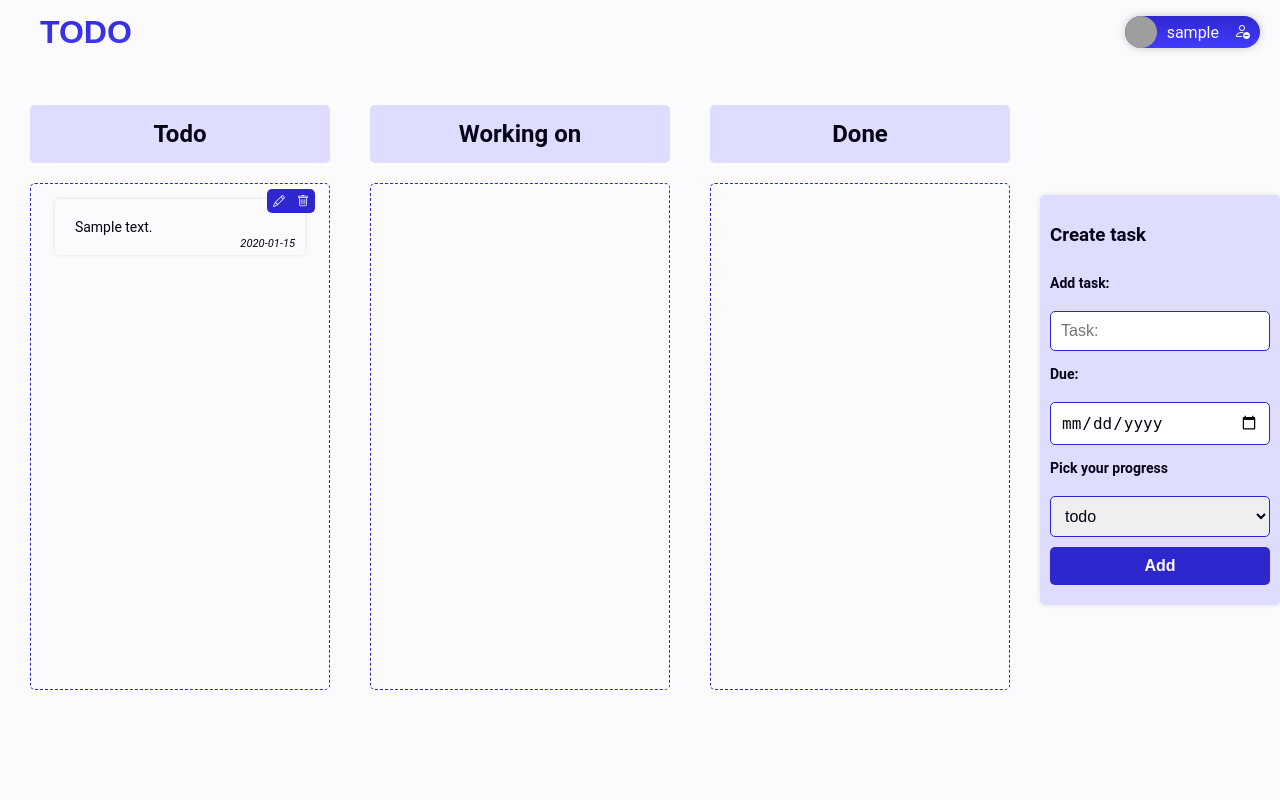
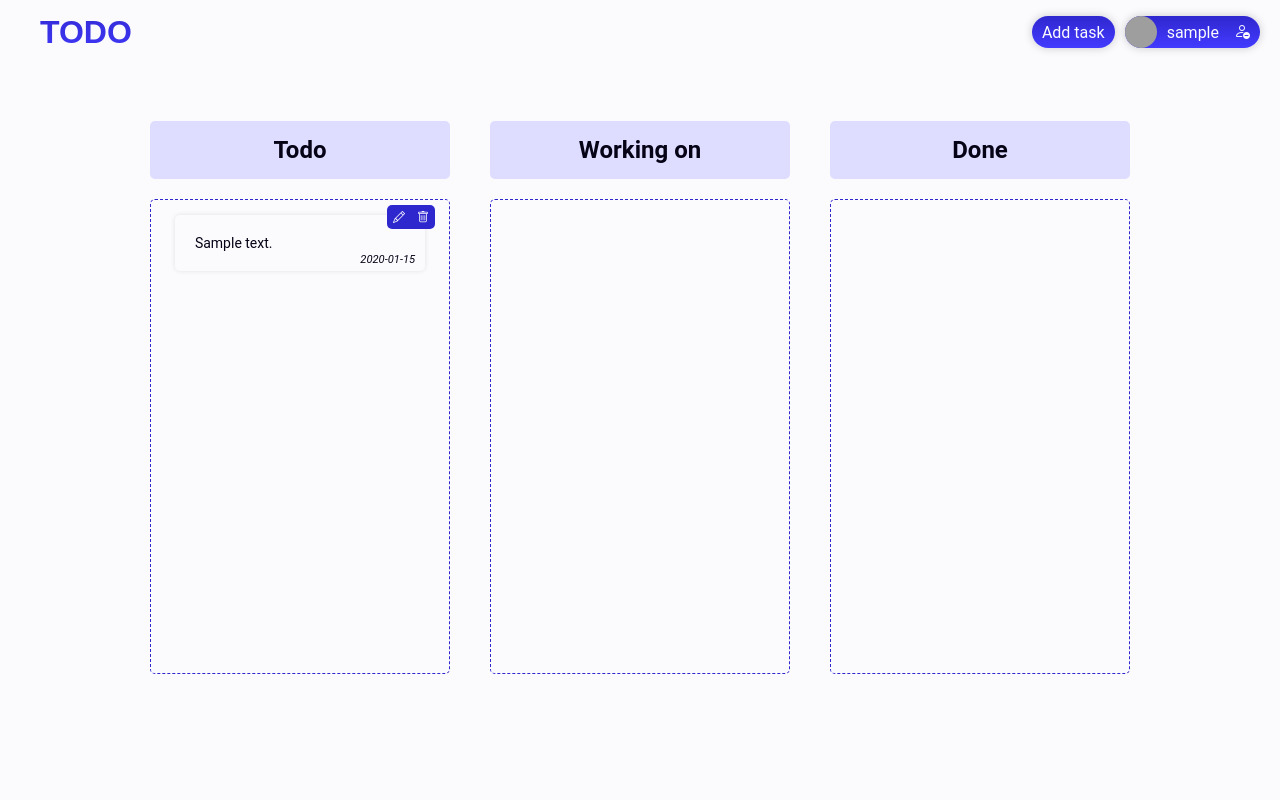
Before and after one commit to michalmity/taskmanager, a PHP site: page / in a window 1280 px wide. Run offline with PHP 8.4, Linux system fonts and the light colour scheme; the visitor is signed in with stand-in values (Sample User, id 1); data comes from the database, SQL or seed files in the repository; tables that the repository leaves empty hold one stand-in row (values such as "Sample post"); grey boxes are pictures that could not be loaded.

Commit message:
zatim funguje

```diff
--- a/config/composer.json
+++ b/config/composer.json
@@ -1,2 +1,5 @@
 {
+  "require": {
+    "components/jquery": ">=v3.7.1"
+  }
 }
--- a/css/login-register.css
+++ b/css/login-register.css
@@ -95,3 +95,15 @@ h1, h2, h3 {
     font-weight: 600;
     cursor: pointer;
 }
+
+@media (max-width: 768px) {
+    .container {
+        width: 100%;
+        box-shadow: none;
+
+    }
+    .form {
+        min-width: 100%;
+        padding: 20px 10px;
+    }
+}
--- a/css/master.css
+++ b/css/master.css
@@ -25,7 +25,7 @@ body{
     color: var(--text);
     background-color: var(--background);
     margin: 0;
-    padding: 0;
+    padding: 20px;
     box-sizing: border-box;
     display: flex;
     justify-content: center;
--- a/css/modal.css
+++ b/css/modal.css
@@ -14,7 +14,7 @@
     position: relative;
     margin: 10% auto;
     padding: 20px;
-    width: 50%;
+    width: 90%;
     max-width: 500px;
     background-color: var(--background);
     border-radius: 5px;
--- a/css/navbar.css
+++ b/css/navbar.css
@@ -65,3 +65,33 @@
 .navbar-btn i {
     font-size: 1rem;
 }
+
+.navbar-right
+{
+    display: flex;
+    align-items: center;
+    gap: 10px;
+}
+
+.navbar-addtask
+{
+    background: var(--linearPrimaryAccent);
+    height: 2rem;
+    border-radius: 25px;
+    box-shadow: 0 0 10px rgba(0, 0, 0, 0.2);
+    display: flex;
+    align-items: center;
+    gap: 10px;
+    padding: 0 10px;
+    cursor: pointer;
+    font-size: 1rem;
+    color: var(--background);
+
+}
+
+.navbar-addtask i
+{
+    font-size: 1rem;
+    font-weight: bold;
+
+}
--- a/index.php
+++ b/index.php
@@ -100,29 +100,33 @@
         </div>
     </div>
 </div>
-    <div class="add-task">
+<div class="modal-container" id='modal'>
+    <?php if (isset($_GET['action']) && $_GET['action'] === 'add_task'): ?>
+    <script>  document.getElementById('modal').style.display = 'block'; </script>
+    <div class="modal">
+        <div class="modal-content">
+            <span class="close" id="modal-close">&times;</span>
+            <h2>Add task</h2>
             <form action="controllers/task_controller.php" method="post">
-            <h3>Create task</h3>
                 <input type="hidden" name="action" value="add_task">
-            <label for="text">Add task:</label> <!-- Přidat label tag -->
-            <input type="text" name="description" placeholder="Task:">
-            <label for="date">Due:</label> <!-- Přidat label tag -->
-            <input type="date" name="due_to">
-            <label for="status">Pick your progress</label> <!-- Přidat label tag -->
+                <label for="text">Task:</label>
+                <input type="text" name="description" required>
+                <label for="date">Due:</label>
+                <input type="date" name="due_to" required>
+                <label for="status">Pick your progress</label>
                 <select name="status">
                     <?php
-                require_once "controllers/task_controller.php";
-                $controller = new controllers\task_controller();
                     $statuses = $controller->get_statuses();
                     foreach ($statuses as $status) {
                         echo "<option value='{$status['id']}'>{$status['name']}</option>";
                     }
                     ?>
-            </select> <!-- Uzavřít select tag -->
+                </select>
                 <button type="submit" class="button-submit">Add</button>
             </form>
         </div>
-    <div class="modal-container" id='modal'>
+    </div>
+    <?php elseif (isset($_GET['action']) && $_GET['action'] === 'edit_task'): ?>
     <div class="modal">
         <?php
         require_once "controllers/task_controller.php";
@@ -164,6 +168,7 @@
             </div>
         <?php endif; ?>
     </div>
+    <?php endif; ?>
 </div>
 <?php else: ?>
     <div class="container" id="container">
--- a/js/modal.js
+++ b/js/modal.js
@@ -1,4 +1,3 @@
-
 
 function hideModal() {
     document.getElementById('modal').style.display = 'none';
--- a/views/navbar.php
+++ b/views/navbar.php
@@ -4,8 +4,11 @@
     </div>
     <div class="navbar-right">
         <?php if (isset($_SESSION["user_id"])): ?>
+            <div class="navbar-addtask" id="addtask">
+                <p>Add task</p>
+            </div>
             <div class="navbar-profile">
-                    <img src="https://wallpapers.com/images/featured-full/cool-profile-picture-87h46gcobjl5e4xu.jpg">
+                <img src="https://wallpapers.com/images/featured-full/cool-profile-picture-87h46gcobjl5e4xu.jpg">
                 <p><?php echo $_SESSION["username"]; ?></p>
                 <form action="../controllers/user_controller.php" method="post">
                     <input type="hidden" name="action" value="logout">
```
Lines whose indentation alone changed are shown as unchanged.
